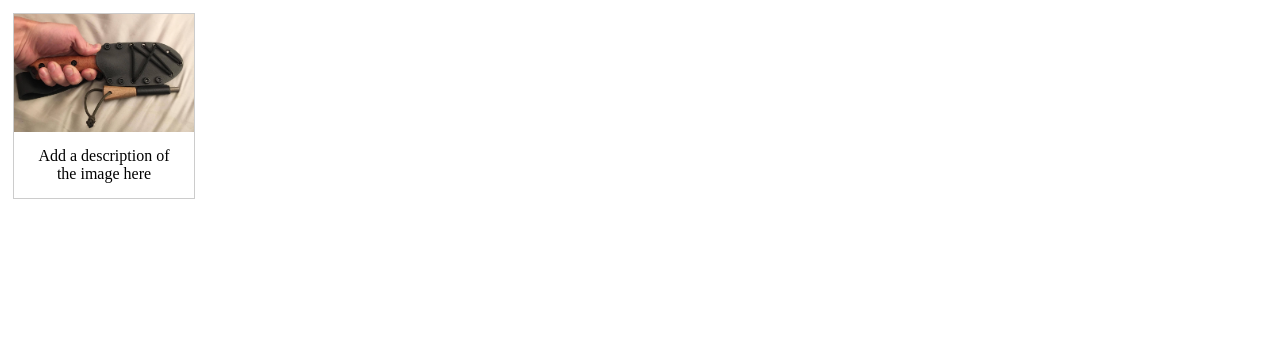
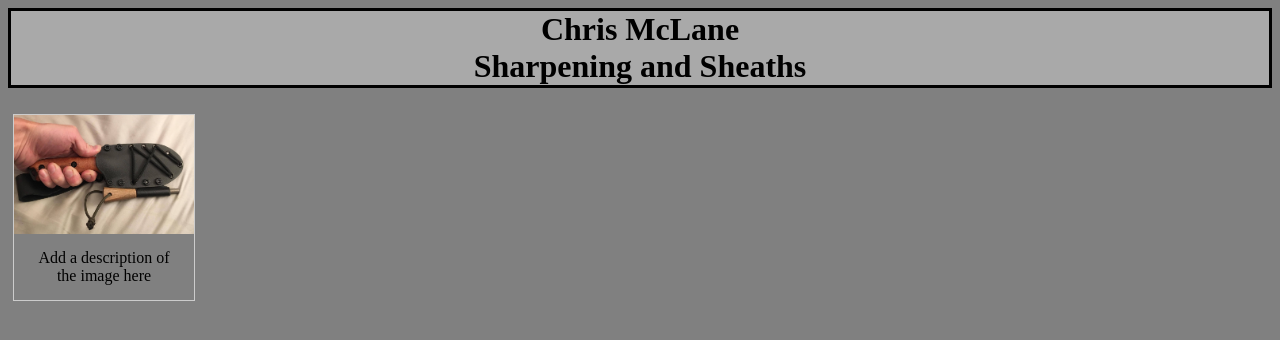
Before and after one commit to chrismclane/chrismclane.github.io, a plain HTML site: page gallery.html in a window 1280 px wide. Drawn offline with Linux system fonts and the light colour scheme.

Commit message:
Update gallery.html

```diff
--- a/gallery.html
+++ b/gallery.html
@@ -21,16 +21,27 @@ div.desc {
           padding: 15px;
           text-align: center;
       }
+      body{
+      background-color: grey;
+      }
+      h1{
+        background-color: #A9A9A9;
+        border: 3px;
+        border-style: solid;
+        text-align: center;
+      }
     </style>
   </head>
+  <h1>
+    Chris McLane <br>
+    Sharpening and Sheaths
+  </h1>
   <body>
-
     <div class="gallery">
       <a target="_blank" href="Gallery/image-01.jpg">
         <img src="Gallery/image-01.jpg" alt="image-01" width="300" height="200">
       </a>
       <div class="desc">Add a description of the image here</div>
     </div>
-
   </body>
 </html>
```
Lines whose indentation alone changed are shown as unchanged.
